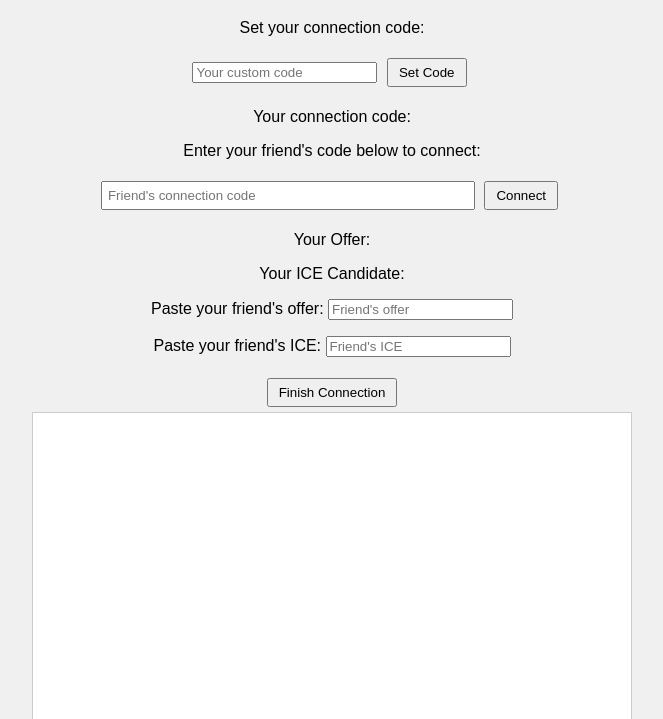
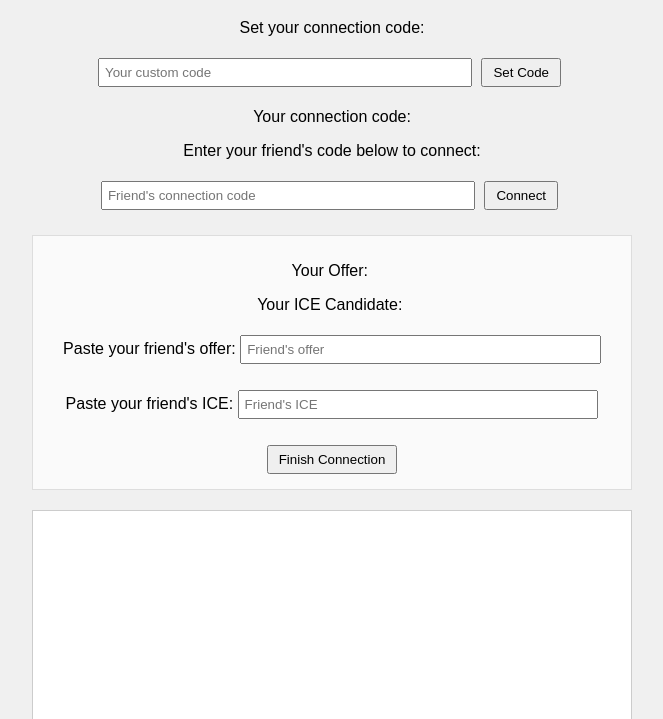
Before and after one commit to microdoomz/Blabyrinth, a plain HTML site: page index.html in a window 1280 px wide. Shown: the part 81-800 px from the top of the page, without its empty margins (308-971 px from the left). Drawn offline with Linux system fonts and the light colour scheme.

Commit message:
Update style.css

```diff
--- a/style.css
+++ b/style.css
@@ -21,7 +21,7 @@ body {
     text-align: left;
 }
 
-#message-input, #friend-code {
+#message-input, #friend-code, #my-code-input, #friend-offer, #friend-ice {
     width: 60%;
     padding: 5px;
     margin: 5px 0;
@@ -44,3 +44,16 @@ button {
 #my-code {
     font-weight: bold;
 }
+
+#signaling-box {
+    margin: 20px 0;
+    padding: 10px;
+    border: 1px solid #ddd;
+    background-color: #fafafa;
+}
+
+#offer-output, #ice-output {
+    word-wrap: break-word;
+    max-width: 80%;
+    display: inline-block;
+}
```
